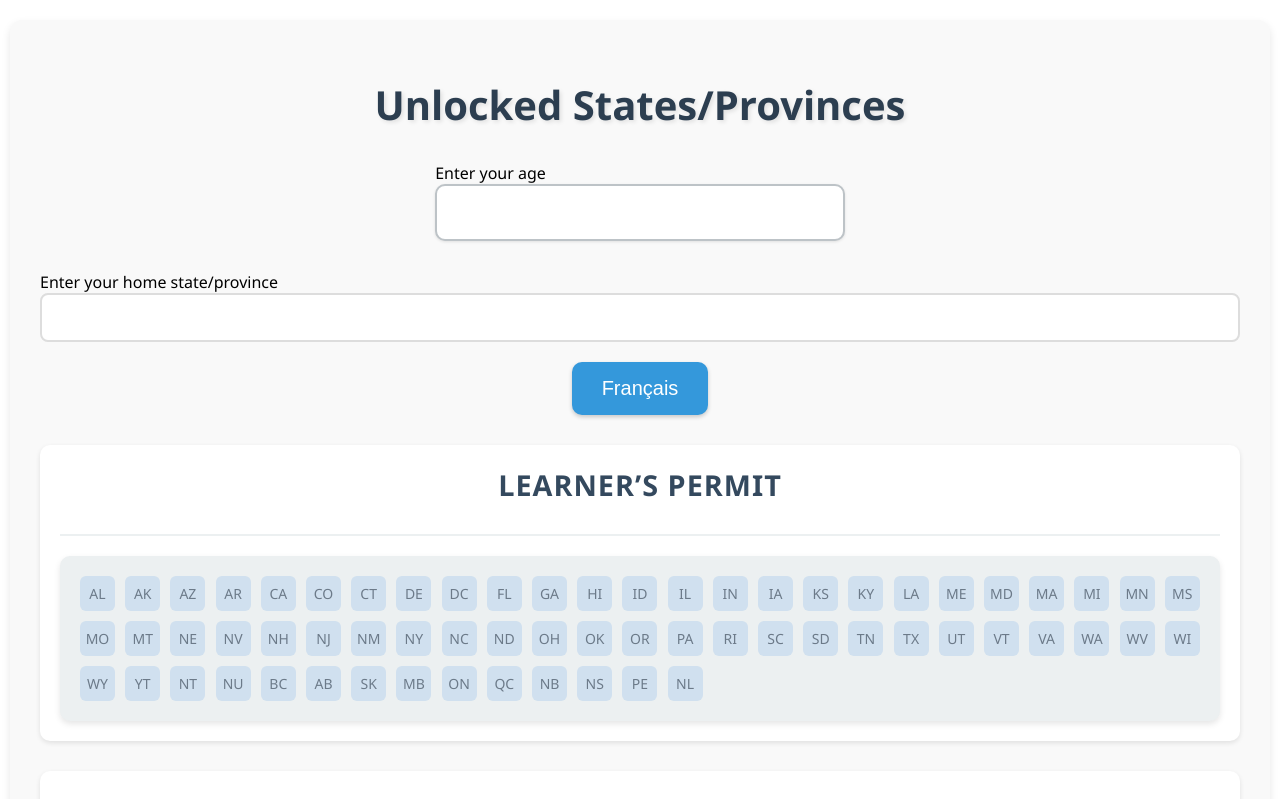
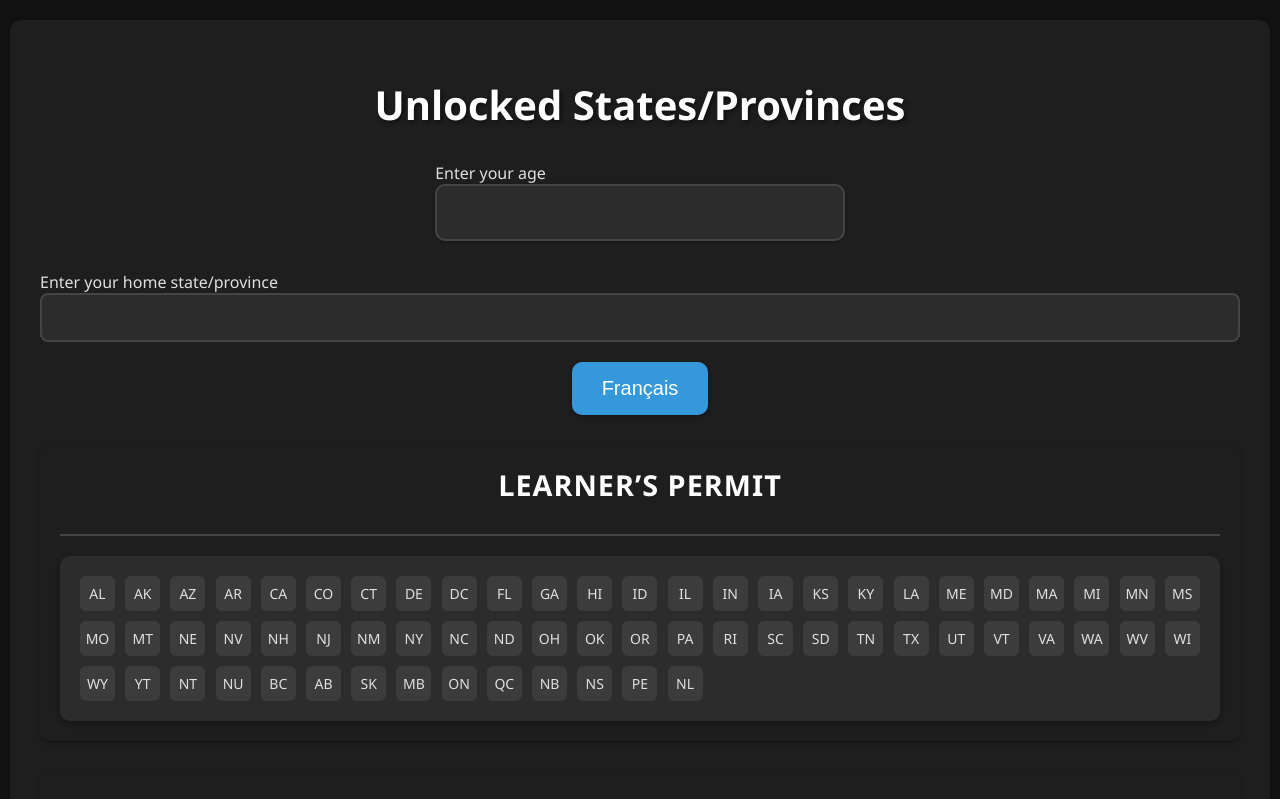
Before and after one commit to GeneVat/rewards, a React (Vite) app: page / in a window 1280 px wide. Shown: the top 799 px of the page. Built offline with nearby package versions, Linux system fonts and the light colour scheme.

Commit message:
Update App.css

```diff
--- a/src/App.css
+++ b/src/App.css
@@ -1,35 +1,71 @@
+body.dark-mode {
+  background-color: #121212;
+  color: #e0e0e0;
+}
+
 .app-container {
   font-family: 'Segoe UI', Tahoma, Geneva, Verdana, sans-serif;
   display: flex;
   flex-direction: column;
   align-items: center;
   padding: 30px;
-  background-color: #f9f9f9;
+  background-color: #1e1e1e;
   border-radius: 12px;
-  box-shadow: 0 4px 8px rgba(0, 0, 0, 0.1);
+  box-shadow: 0 4px 8px rgba(0, 0, 0, 0.3);
   max-width: 1200px;
   margin: 20px auto;
+  position: relative; /* Add relative positioning */
+}
+
+.language-dropdown {
+  position: sticky;
+  top: 10px;
+  right: 10px;
+  z-index: 1000;
+  background-color: #2c2c2c;
+  border: 1px solid #444;
+  border-radius: 8px;
+  padding: 10px;
+}
+
+.language-dropdown select {
+  background-color: #2c2c2c;
+  color: #e0e0e0;
+  border: none;
+  font-size: 16px;
+  padding: 5px;
+  border-radius: 5px;
+}
+
+.language-dropdown option {
+  display: flex;
+  align-items: center;
+}
+
+.language-dropdown option span {
+  margin-right: 8px;
 }
 
 h1 {
   margin-bottom: 30px;
   font-size: 2.5em;
   text-align: center;
-  color: #2c3e50;
-  text-shadow: 2px 2px 4px rgba(0, 0, 0, 0.1);
+  color: #ffffff;
+  text-shadow: 2px 2px 4px rgba(0, 0, 0, 0.5);
 }
 
 .date-input {
   padding: 12px;
   margin-bottom: 20px;
-  border: 2px solid #ddd;
+  border: 2px solid #444;
   border-radius: 8px;
   font-size: 18px;
   width: 100%;
   box-sizing: border-box;
   transition: border-color 0.3s;
   text-align: center;
-  color: #555;
+  color: #e0e0e0;
+  background-color: #2c2c2c;
 }
 
 .date-input:focus {
@@ -40,15 +76,16 @@ h1 {
 .age-input {
   padding: 15px;
   margin-bottom: 30px;
-  border: 2px solid #bdc3c7;
+  border: 2px solid #444;
   border-radius: 10px;
   font-size: 20px;
   width: 100%;
   box-sizing: border-box;
   transition: border-color 0.3s, box-shadow 0.3s;
   text-align: center;
-  color: #34495e;
-  box-shadow: 0 1px 3px rgba(0, 0, 0, 0.1);
+  color: #e0e0e0;
+  background-color: #2c2c2c;
+  box-shadow: 0 1px 3px rgba(0, 0, 0, 0.3);
 }
 
 .age-input:focus {
@@ -60,14 +97,15 @@ h1 {
 .home-state-input {
   padding: 12px;
   margin-bottom: 20px;
-  border: 2px solid #ddd;
+  border: 2px solid #444;
   border-radius: 8px;
   font-size: 18px;
   width: 100%;
   box-sizing: border-box;
   transition: border-color 0.3s;
   text-align: center;
-  color: #555;
+  color: #e0e0e0;
+  background-color: #2c2c2c;
 }
 
 .home-state-input:focus {
@@ -85,13 +123,13 @@ h1 {
   font-size: 20px;
   margin-bottom: 30px;
   transition: background-color 0.3s, transform 0.3s, box-shadow 0.3s;
-  box-shadow: 0 2px 4px rgba(0, 0, 0, 0.2);
+  box-shadow: 0 2px 4px rgba(0, 0, 0, 0.3);
 }
 
 .toggle-button:hover {
   background-color: #2980b9;
   transform: translateY(-2px);
-  box-shadow: 0 4px 8px rgba(0, 0, 0, 0.2);
+  box-shadow: 0 4px 8px rgba(0, 0, 0, 0.3);
 }
 
 .category-header {
@@ -100,7 +138,7 @@ h1 {
   align-items: center;
   width: 100%;
   margin-bottom: 20px;
-  border-bottom: 2px solid #ecf0f1;
+  border-bottom: 2px solid #444;
   padding-bottom: 15px;
 }
 
@@ -108,7 +146,7 @@ h1 {
   margin: 0 0 15px 0;
   font-size: 1.8em;
   text-align: center;
-  color: #34495e;
+  color: #ffffff;
   text-transform: uppercase;
   letter-spacing: 1px;
 }
@@ -135,8 +173,8 @@ h1 {
   margin: 0;
   text-align: center;
   overflow-x: auto;
-  color: #555;
-  background-color: #f0f0f0;
+  color: #e0e0e0;
+  background-color: #2c2c2c;
   border-radius: 8px;
   padding: 10px;
 }
@@ -148,20 +186,20 @@ h1 {
   text-align: center;
   line-height: 35px; /* Center the text vertically */
   transition: background-color 0.3s, color 0.3s;
-  color: #6c7a89;
+  color: #e0e0e0;
   border-radius: 6px;
-  background-color: #d0e0ef; /* Light blue for default state */
+  background-color: #3c3c3c; /* Darker blue for default state */
   box-sizing: border-box;
   font-size: 14px; /* Adjust text size to fit within 35px cells */
 }
 
 .state:hover {
-  background-color: #c0d0df;
-  color: #34495e;
+  background-color: #4c4c4c;
+  color: #ffffff;
 }
 
 .state.home {
-  background-color: #d0e0ef; /* Keep the default light blue */
+  background-color: #3c3c3c; /* Keep the default darker blue */
 }
 
 .state.highlight {
@@ -192,13 +230,13 @@ h1 {
   top: 100%;
   left: 0;
   width: 100%;
-  background-color: #fff;
-  border: 1px solid #ccc;
+  background-color: #2c2c2c;
+  border: 1px solid #444;
   border-radius: 5px;
   list-style: none;
   padding: 0;
   margin: 0;
-  box-shadow: 0 2px 5px rgba(0, 0, 0, 0.1);
+  box-shadow: 0 2px 5px rgba(0, 0, 0, 0.3);
   z-index: 10;
 }
 
@@ -207,37 +245,38 @@ h1 {
   cursor: pointer;
   transition: background-color 0.3s;
   text-align: left;
+  color: #e0e0e0;
 }
 
 .autocomplete-list li:hover {
-  background-color: #f0f0f0;
+  background-color: #3c3c3c;
 }
 
 .category-container {
   margin-bottom: 30px;
   padding: 20px;
-  background-color: #fff;
+  background-color: #1e1e1e;
   border-radius: 10px;
-  box-shadow: 0 2px 5px rgba(0, 0, 0, 0.1);
+  box-shadow: 0 2px 5px rgba(0, 0, 0, 0.3);
   transition: box-shadow 0.3s;
   width: 100%; /* Scale to the width of the display */
   box-sizing: border-box;
 }
 
 .category-container:hover {
-  box-shadow: 0 4px 10px rgba(0, 0, 0, 0.15);
+  box-shadow: 0 4px 10px rgba(0, 0, 0, 0.5);
 }
 
 .map-grid {
   font-size: 14px;
   line-height: 1.4;
-  background-color: #ecf0f1;
+  background-color: #2c2c2c;
   padding: 20px;
   border-radius: 10px;
   display: grid; /* Use CSS Grid */
   gap: 10px; /* Add gap between grid items */
   text-align: center;
-  box-shadow: 0 3px 6px rgba(0, 0, 0, 0.1);
+  box-shadow: 0 3px 6px rgba(0, 0, 0, 0.3);
   width: 100%; /* Scale to the width of the display */
   box-sizing: border-box;
   grid-template-columns: repeat(auto-fit, minmax(35px, 1fr)); /* Scale columns */
```
